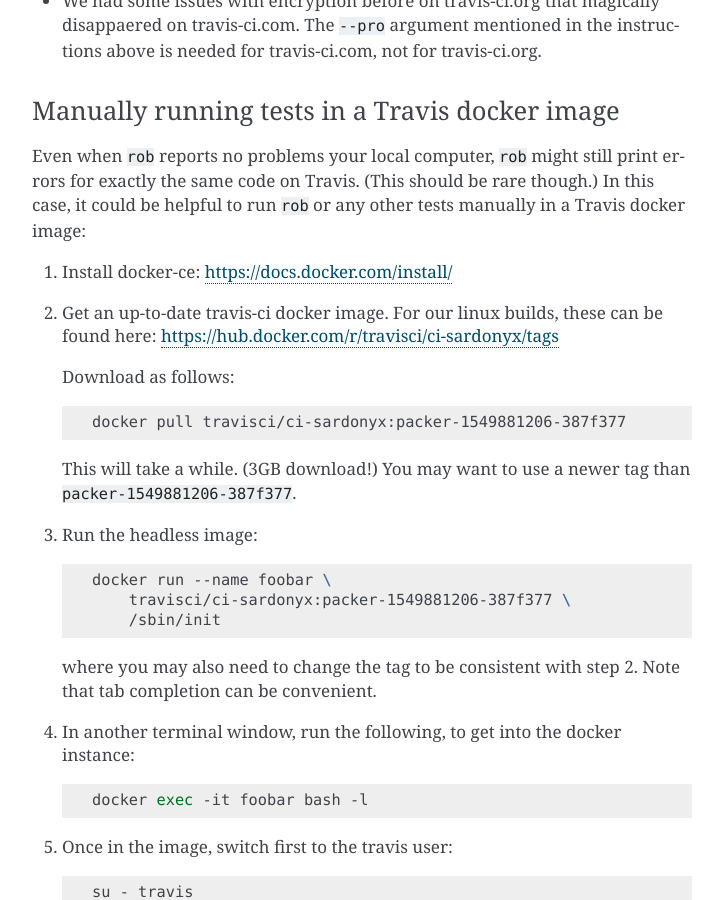
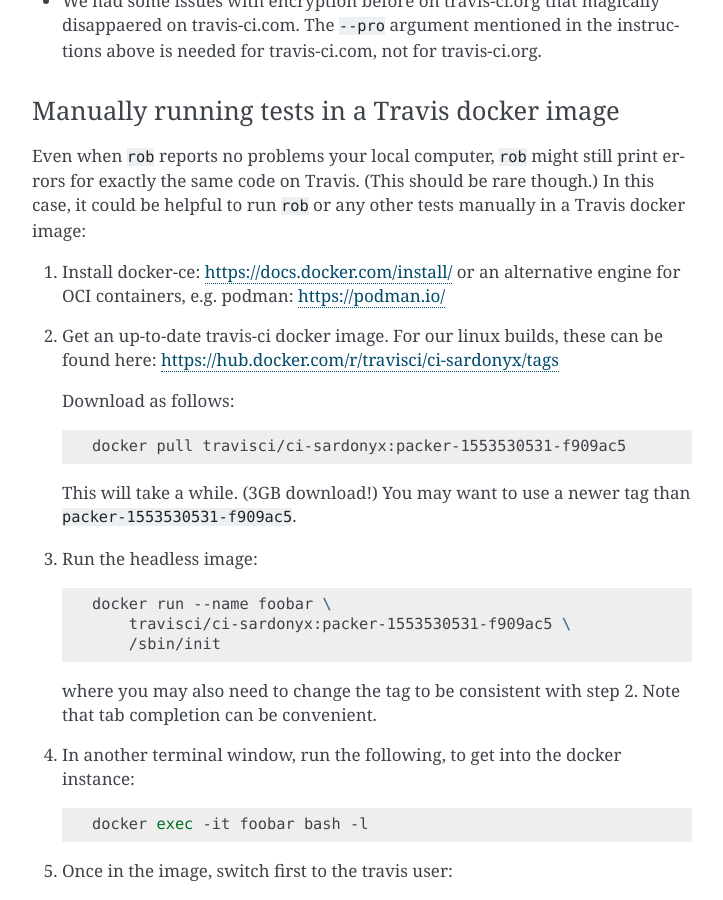
Before and after one commit to theochem/roberto, a Sphinx documentation site: the page built from doc/setupci.rst, in a window 1280 px wide and 900 px high, scrolled down 5937 px. Shown: the whole window, without its empty margins (388-1111 px from the left). Built offline with Sphinx 7.4.7, drawn with Linux system fonts in a browser that asks for light colours; pages that are not in the unit, such as notebooks, are missing from menus; the version number could not be read and is left out.

Commit message:
Update some links in the docs

```diff
--- a/doc/setupci.rst
+++ b/doc/setupci.rst
@@ -321,7 +321,8 @@ print errors for exactly the same code on Travis. (This should be rare though.)
 In this case, it could be helpful to run ``rob`` or any other tests manually in
 a Travis docker image:
 
-1. Install docker-ce: https://docs.docker.com/install/
+1. Install docker-ce: https://docs.docker.com/install/ or an alternative engine
+   for OCI containers, e.g. podman: https://podman.io/
 
 2. Get an up-to-date travis-ci docker image. For our linux builds, these can
    be found here: https://hub.docker.com/r/travisci/ci-sardonyx/tags
@@ -330,17 +331,17 @@ a Travis docker image:
 
    .. code-block:: bash
 
-       docker pull travisci/ci-sardonyx:packer-1549881206-387f377
+       docker pull travisci/ci-sardonyx:packer-1553530531-f909ac5
 
    This will take a while. (3GB download!)
-   You may want to use a newer tag than ``packer-1549881206-387f377``.
+   You may want to use a newer tag than ``packer-1553530531-f909ac5``.
 
 3. Run the headless image:
 
    .. code-block:: bash
 
        docker run --name foobar \
-           travisci/ci-sardonyx:packer-1549881206-387f377 \
+           travisci/ci-sardonyx:packer-1553530531-f909ac5 \
            /sbin/init
 
    where you may also need to change the tag to be consistent with step 2.
```
